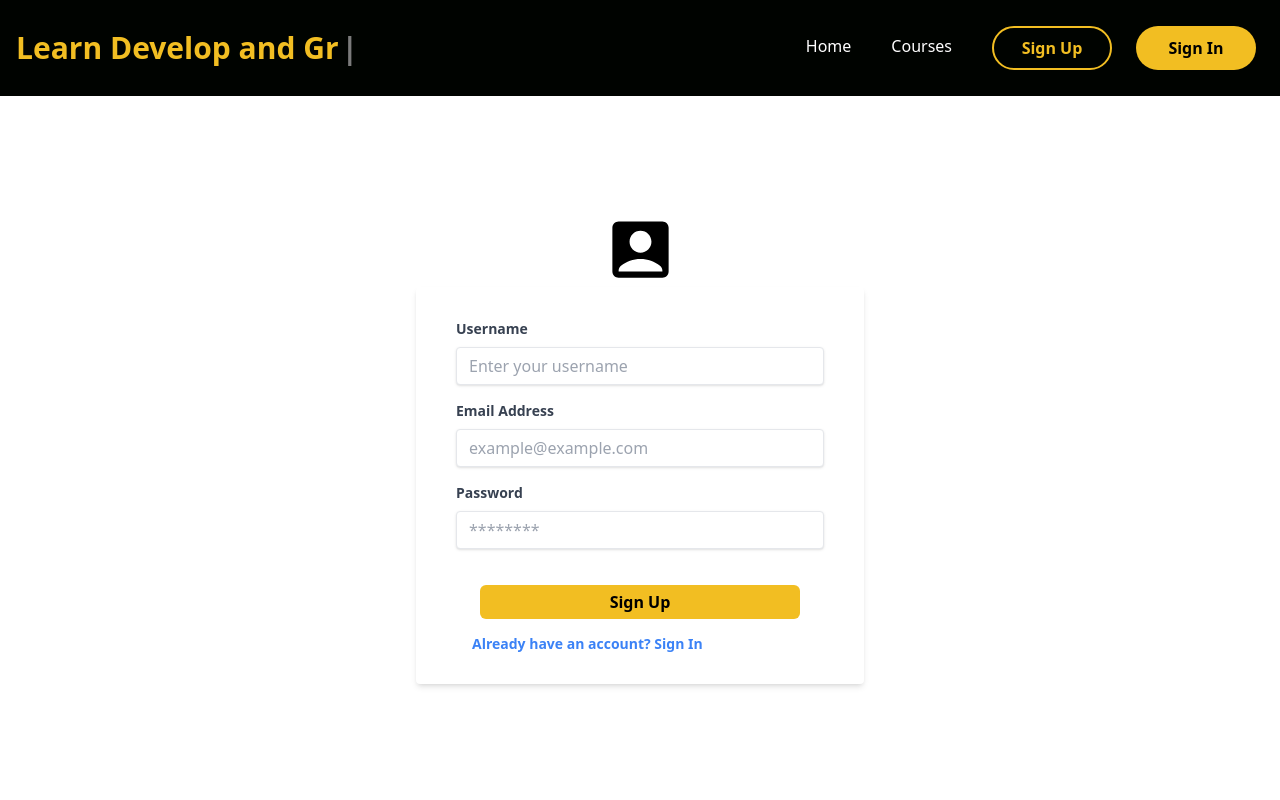
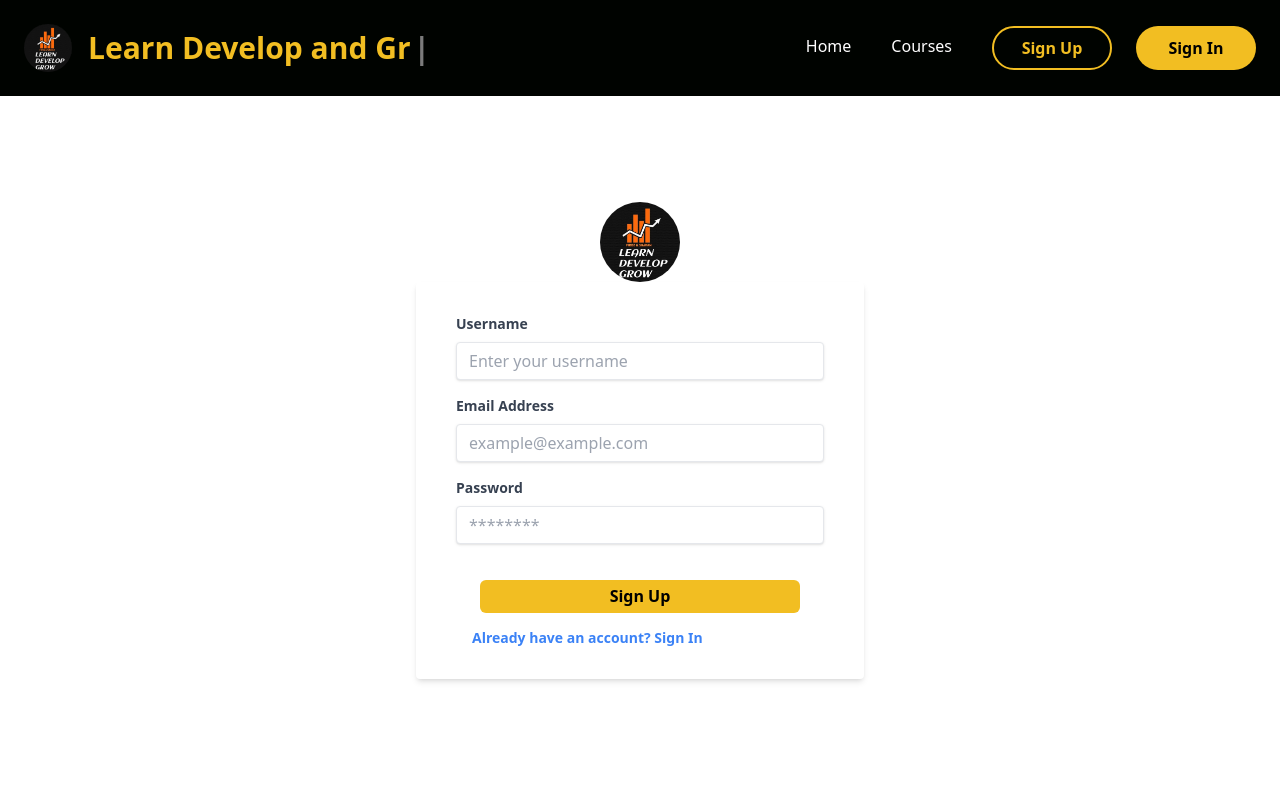
Before and after one commit to akshatbhj/Learn-Develop-and-Grow, a React (Create React App) app: page /signup in a window 1280 px wide. Shown: the top 800 px of the page. Built offline with nearby package versions, Linux system fonts and the light colour scheme.

Commit message:
Adding Logo and fixing bugs in course section

```diff
--- a/src/components/Home.jsx
+++ b/src/components/Home.jsx
@@ -4,6 +4,7 @@ import homeImg from "../assets/image/courses.jpg";
 import { MdAccountBox } from "react-icons/md";
 import { NavLink } from "react-router-dom";
 import comm1 from "../assets/image/comm1.jpeg";
+import logo from "../assets/image/logo.jpg";
 
 const Home = () => {
   const professorReview = {
@@ -86,11 +87,7 @@ const Home = () => {
             <img src={homeImg} alt="/" />
           </div>
           <div className="w-full shadow-xl flex flex-col p-4 my-4 rounded-lg hover:scale-105 duration-300">
-            <MdAccountBox
-              width={100}
-              fontSize={75}
-              className="mx-auto mt-[-3rem] bg-white"
-            />
+            <img src={logo} alt="/" className="mx-auto mt-[-3rem] bg-white w-20 h-20 rounded-full" />
             <h1 className="text-3xl font-bold text-center py-8">Standard</h1>
             <p className="text-4xl text-center font-bold">Rs 3000/-</p>
             <div className="text-center font-medium">
@@ -107,11 +104,7 @@ const Home = () => {
             </div>
           </div>
           <div className="w-full shadow-xl flex flex-col p-4 my-4 rounded-lg hover:scale-105 duration-300">
-            <MdAccountBox
-              width={100}
-              fontSize={75}
-              className="mx-auto mt-[-3rem] bg-white"
-            />
+            <img src={logo} alt="/" className="mx-auto mt-[-3rem] bg-white w-20 h-20 rounded-full" />
             <h1 className="text-3xl font-bold text-center py-8">Premium</h1>
             <p className="text-4xl text-center font-bold">Rs 6000/-</p>
             <div className="text-center font-medium">
--- a/src/components/Navbar.jsx
+++ b/src/components/Navbar.jsx
@@ -2,6 +2,7 @@ import React, { useState } from "react";
 import { AiOutlineClose, AiOutlineMenu } from "react-icons/ai";
 import { useTypewriter, Cursor } from "react-simple-typewriter";
 import { NavLink } from "react-router-dom";
+import logo from "../assets/image/logo.jpg";
 
 const Navbar = () => {
   const [nav, setNav] = useState(false);
@@ -19,6 +20,11 @@ const Navbar = () => {
 
   return (
     <div className="fixed top-0 left-0 right-0 z-10 bg-[#000300] flex justify-between text-white items-center h-24 w-full mx-auto px-4">
+      <img
+        src={logo}
+        alt="/"
+        className="mx-auto bg-white w-12 h-12 ml-2 mr-4 rounded-full"
+      />
       <h1 className="w-full text-xl md:text-2xl lg:text-3xl font-bold text-[#f2be22]">
         {logoText}
         <span>
--- a/src/components/SignIn.jsx
+++ b/src/components/SignIn.jsx
@@ -1,5 +1,7 @@
 import React, { useState } from "react";
-import { MdAccountBox } from "react-icons/md";
+// import { MdAccountBox } from "react-icons/md";
+import logo from "../assets/image/logo.jpg";
+
 
 const SignIn = () => {
   const [username, setUsername] = useState("");
@@ -17,7 +19,8 @@ const SignIn = () => {
   return (
     <div className="flex items-center justify-center h-screen bg-white py-4 px-4">
       <div className="w-full max-w-md mt-24">
-        <MdAccountBox width={100} fontSize={75} className="mx-auto bg-white" />
+        {/* <MdAccountBox width={100} fontSize={75} className="mx-auto bg-white" /> */}
+        <img src={logo} alt="/" className="mx-auto mt-[-3rem] bg-white w-20 h-20 rounded-full" />
         <form
           onSubmit={handleSubmit}
           className="w-full shadow-xl flex flex-col p-4 rounded-lg px-6 py-8 mx-auto my-auto"
--- a/src/components/SignUp.jsx
+++ b/src/components/SignUp.jsx
@@ -1,5 +1,6 @@
 import React, { useState } from "react";
-import { MdAccountBox } from "react-icons/md";
+// import { MdAccountBox } from "react-icons/md";
+import logo from "../assets/image/logo.jpg";
 
 const SignUp = () => {
   const [email, setEmail] = useState("");
@@ -18,9 +19,14 @@ const SignUp = () => {
   };
 
   return (
-    <div className="flex items-center justify-center min-h-screen bg-white px-4 py-4">
+    <div className="flex items-center justify-center h-screen bg-white px-4 py-16">
       <div className="w-full max-w-md mt-24">
-        <MdAccountBox width={100} fontSize={75} className="mx-auto bg-white" />
+        <img
+          src={logo}
+          alt="/"
+          className="mx-auto mt-[-1rem] bg-white w-20 h-20 rounded-full"
+        />
+
         <form
           onSubmit={handleSubmit}
           className="bg-white shadow-md rounded px-10 py-8 mx-auto my-auto"
```
Also changed, not shown: src/assets/image/logo.jpg (added), 1 other file (tests, documents, lock files or other folders).
